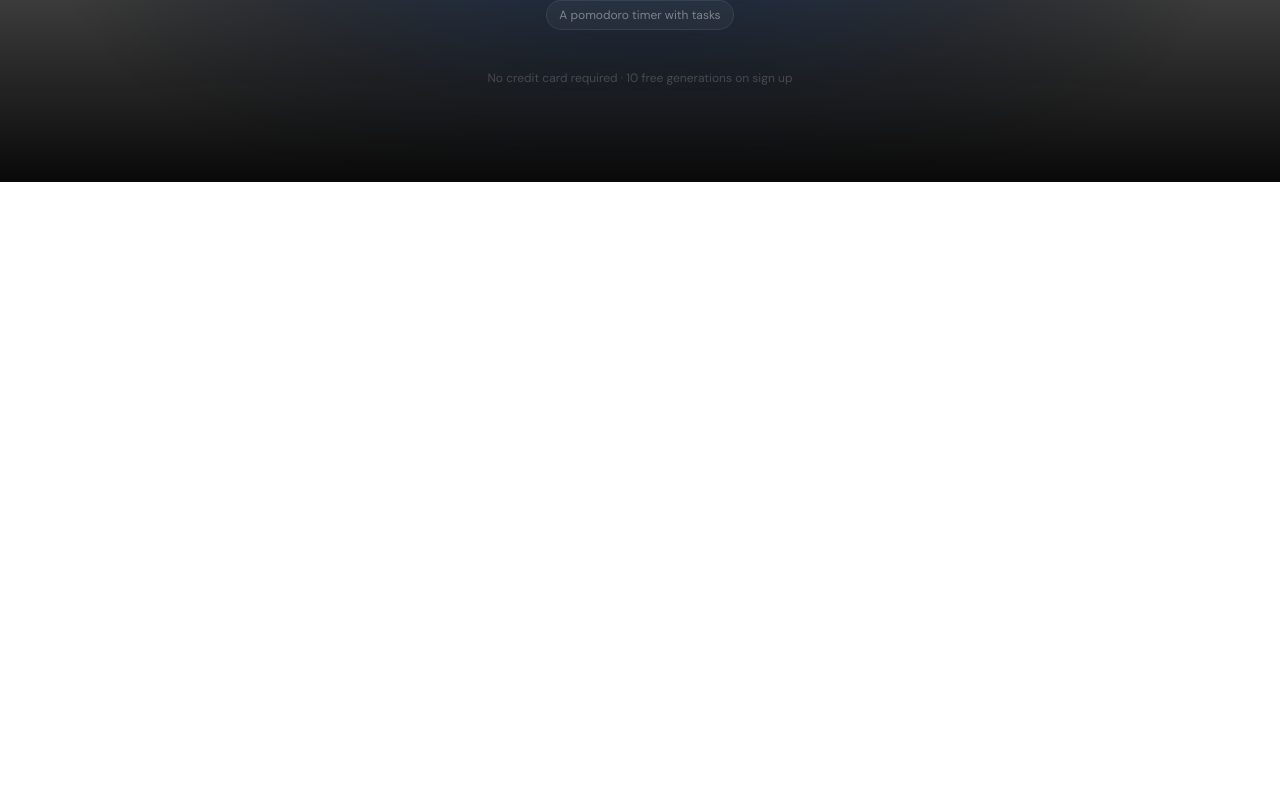
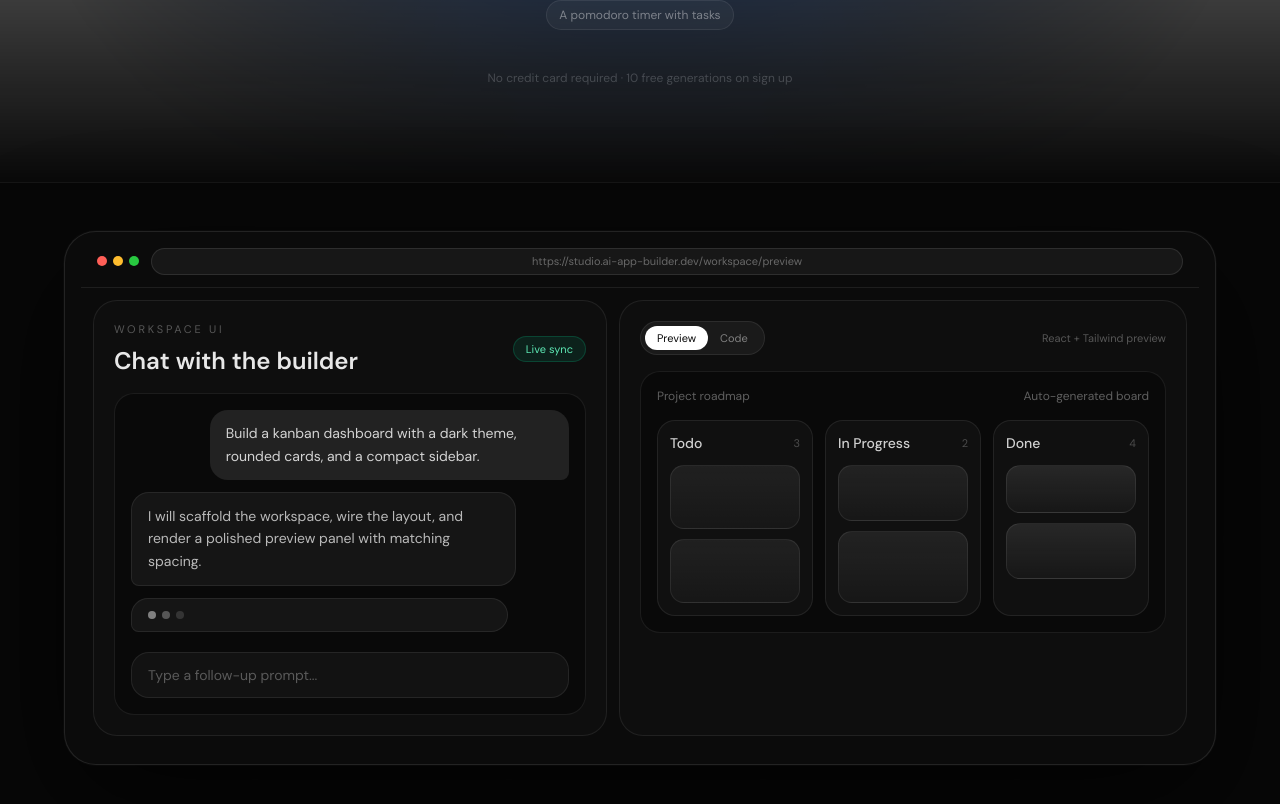
Before and after one commit to Dhruvdev05/ORBIT---Agentic-app-Builder, a Next.js app: page / in a window 1280 px wide. Shown: the part 728-1532 px from the top of the page. Before the commit the page ends 910 px from the top, so only its background shows below. Built offline with nearby package versions, Linux system fonts and the light colour scheme; no server answers.

Commit message:
Browser mockup section in landing page

```diff
--- a/app/page.tsx
+++ b/app/page.tsx
@@ -158,6 +158,120 @@ return () => clearInterval(t);
         </p>
 
         </section>
+
+{/* browser mockup section */}
+        <section className="border-t border-white/6 bg-[#070707] px-4 py-8 sm:py-12">
+          <div className="mx-auto w-full max-w-6xl rounded-[2rem] border border-white/10 bg-[#0b0b0b] p-3 shadow-[0_0_0_1px_rgba(255,255,255,0.02),0_40px_120px_rgba(0,0,0,0.65)] sm:p-4">
+            <div className="flex items-center gap-3 border-b border-white/8 px-3 pb-3 text-[11px] text-white/30 sm:px-4">
+              <div className="flex items-center gap-1.5">
+                <span className="h-2.5 w-2.5 rounded-full bg-[#ff5f57]" />
+                <span className="h-2.5 w-2.5 rounded-full bg-[#febc2e]" />
+                <span className="h-2.5 w-2.5 rounded-full bg-[#28c840]" />
+              </div>
+              <div className="flex-1 rounded-full border border-white/10 bg-white/5 px-3 py-1 text-center text-white/35">
+                https://studio.ai-app-builder.dev/workspace/preview
+              </div>
+            </div>
+
+            <div className="grid gap-3 p-3 lg:grid-cols-[0.95fr_1.05fr]">
+              <div className="rounded-[1.5rem] border border-white/8 bg-[#0e0e0e] p-4 sm:p-5">
+                <div className="mb-4 flex items-center justify-between">
+                  <div>
+                    <p className="text-[11px] uppercase tracking-[0.25em] text-white/30">
+                      Workspace UI
+                    </p>
+                    <h2 className="mt-2 text-xl font-semibold text-white/90 sm:text-2xl">
+                      Chat with the builder
+                    </h2>
+                  </div>
+                  <div className="rounded-full border border-emerald-400/20 bg-emerald-400/10 px-3 py-1 text-[11px] text-emerald-300">
+                    Live sync
+                  </div>
+                </div>
+
+                <div className="space-y-3 rounded-[1.25rem] border border-white/8 bg-[#090909] p-4">
+                  <div className="ml-auto max-w-[82%] rounded-2xl rounded-br-md bg-white/10 px-4 py-3 text-sm leading-relaxed text-white/80">
+                    Build a kanban dashboard with a dark theme, rounded cards,
+                    and a compact sidebar.
+                  </div>
+                  <div className="max-w-[88%] rounded-2xl rounded-bl-md border border-white/8 bg-white/5 px-4 py-3 text-sm leading-relaxed text-white/70">
+                    I will scaffold the workspace, wire the layout, and render a
+                    polished preview panel with matching spacing.
+                  </div>
+                  <div className="max-w-[86%] rounded-2xl rounded-bl-md border border-white/8 bg-white/5 px-4 py-3 text-sm leading-relaxed text-white/70">
+                    <div className="flex items-center gap-1.5 text-white/55">
+                      <span className="h-2 w-2 animate-pulse rounded-full bg-white/50" />
+                      <span className="h-2 w-2 animate-pulse rounded-full bg-white/35 [animation-delay:150ms]" />
+                      <span className="h-2 w-2 animate-pulse rounded-full bg-white/20 [animation-delay:300ms]" />
+                    </div>
+                  </div>
+
+                  <div className="mt-5 rounded-2xl border border-white/8 bg-[#121212] px-4 py-3 text-sm text-white/30">
+                    Type a follow-up prompt...
+                  </div>
+                </div>
+              </div>
+
+              <div className="rounded-[1.5rem] border border-white/8 bg-[#0e0e0e] p-4 sm:p-5">
+                <div className="mb-4 flex items-center justify-between gap-3">
+                  <div className="inline-flex rounded-full border border-white/8 bg-white/5 p-1 text-[11px] text-white/45">
+                    <span className="rounded-full bg-white px-3 py-1 text-[#090909]">
+                      Preview
+                    </span>
+                    <span className="px-3 py-1">Code</span>
+                  </div>
+                  <div className="text-[11px] text-white/30">
+                    React + Tailwind preview
+                  </div>
+                </div>
+
+                <div className="rounded-[1.25rem] border border-white/8 bg-[#090909] p-4">
+                  <div className="mb-4 flex items-center justify-between text-xs text-white/35">
+                    <span>Project roadmap</span>
+                    <span>Auto-generated board</span>
+                  </div>
+
+                  <div className="grid gap-3 md:grid-cols-3">
+                    <div className="rounded-2xl border border-white/8 bg-white/3 p-3">
+                      <div className="mb-3 flex items-center justify-between">
+                        <h3 className="text-sm font-medium text-white/80">Todo</h3>
+                        <span className="text-[11px] text-white/25">3</span>
+                      </div>
+                      <div className="space-y-2.5">
+                        <div className="h-16 rounded-xl border border-white/8 bg-linear-to-b from-white/7 to-white/3" />
+                        <div className="h-16 rounded-xl border border-white/8 bg-linear-to-b from-white/7 to-white/3" />
+                      </div>
+                    </div>
+
+                    <div className="rounded-2xl border border-white/8 bg-white/3 p-3">
+                      <div className="mb-3 flex items-center justify-between">
+                        <h3 className="text-sm font-medium text-white/80">
+                          In Progress
+                        </h3>
+                        <span className="text-[11px] text-white/25">2</span>
+                      </div>
+                      <div className="space-y-2.5">
+                        <div className="h-14 rounded-xl border border-white/8 bg-linear-to-b from-white/8 to-white/3" />
+                        <div className="h-18 rounded-xl border border-white/8 bg-linear-to-b from-white/8 to-white/3" />
+                      </div>
+                    </div>
+
+                    <div className="rounded-2xl border border-white/8 bg-white/3 p-3">
+                      <div className="mb-3 flex items-center justify-between">
+                        <h3 className="text-sm font-medium text-white/80">Done</h3>
+                        <span className="text-[11px] text-white/25">4</span>
+                      </div>
+                      <div className="space-y-2.5">
+                        <div className="h-12 rounded-xl border border-white/8 bg-linear-to-b from-white/10 to-white/3" />
+                        <div className="h-14 rounded-xl border border-white/8 bg-linear-to-b from-white/10 to-white/3" />
+                      </div>
+                    </div>
+                  </div>
+                </div>
+              </div>
+            </div>
+          </div>
+        </section>
      </main>
   );
 }
--- a/components/animate-ui/components/backgrounds/hole.tsx
+++ b/components/animate-ui/components/backgrounds/hole.tsx
@@ -1,11 +1,11 @@
-'use client';
+"use client";
 
-import * as React from 'react';
-import { motion } from 'motion/react';
+import * as React from "react";
+import { motion } from "motion/react";
 
-import { cn } from '@/lib/utils';
+import { cn } from "@/lib/utils";
 
-type HoleBackgroundProps = React.ComponentProps<'div'> & {
+type HoleBackgroundProps = React.ComponentProps<"div"> & {
   strokeColor?: string;
   numberOfLines?: number;
   numberOfDiscs?: number;
@@ -13,7 +13,7 @@ type HoleBackgroundProps = React.ComponentProps<'div'> & {
 };
 
 function HoleBackground({
-  strokeColor = '#737373',
+  strokeColor = "#737373",
   numberOfLines = 50,
   numberOfDiscs = 50,
   particleRGBColor = [255, 255, 255],
@@ -40,23 +40,23 @@ function HoleBackground({
   const easeInExpo = (p: number) => (p === 0 ? 0 : Math.pow(2, 10 * (p - 1)));
 
   const tweenValue = React.useCallback(
-    (start: number, end: number, p: number, ease: 'inExpo' | null = null) => {
+    (start: number, end: number, p: number, ease: "inExpo" | null = null) => {
       const delta = end - start;
-      const easeFn = ease === 'inExpo' ? easeInExpo : linear;
+      const easeFn = ease === "inExpo" ? easeInExpo : linear;
       return start + delta * easeFn(p);
     },
-    [],
+    []
   );
 
   const tweenDisc = React.useCallback(
     (disc: any) => {
       const { startDisc, endDisc } = stateRef.current;
       disc.x = tweenValue(startDisc.x, endDisc.x, disc.p);
-      disc.y = tweenValue(startDisc.y, endDisc.y, disc.p, 'inExpo');
+      disc.y = tweenValue(startDisc.y, endDisc.y, disc.p, "inExpo");
       disc.w = tweenValue(startDisc.w, endDisc.w, disc.p);
       disc.h = tweenValue(startDisc.h, endDisc.h, disc.p);
     },
-    [tweenValue],
+    [tweenValue]
   );
 
   const setSize = React.useCallback(() => {
@@ -126,10 +126,10 @@ function HoleBackground({
         stateRef.current.lines[i].push(p);
       }
     });
-    const offCanvas = document.createElement('canvas');
+    const offCanvas = document.createElement("canvas");
     offCanvas.width = width;
     offCanvas.height = height;
-    const ctx = offCanvas.getContext('2d');
+    const ctx = offCanvas.getContext("2d");
     if (!ctx) return;
     stateRef.current.lines.forEach((line: any) => {
       ctx.save();
@@ -181,10 +181,12 @@ function HoleBackground({
         vy,
         p: 0,
         r,
-        c: `rgba(${particleRGBColor[0]}, ${particleRGBColor[1]}, ${particleRGBColor[2]}, ${Math.random()})`,
+        c: `rgba(${particleRGBColor[0]}, ${particleRGBColor[1]}, ${
+          particleRGBColor[2]
+        }, ${Math.random()})`,
       };
     },
-    [particleRGBColor],
+    [particleRGBColor]
   );
 
   const setParticles = React.useCallback(() => {
@@ -219,7 +221,7 @@ function HoleBackground({
         outerDisc.h,
         0,
         0,
-        Math.PI * 2,
+        Math.PI * 2
       );
       ctx.stroke();
       ctx.closePath();
@@ -238,7 +240,7 @@ function HoleBackground({
         }
       });
     },
-    [strokeColor],
+    [strokeColor]
   );
 
   const drawLines = React.useCallback((ctx: CanvasRenderingContext2D) => {
@@ -281,7 +283,7 @@ function HoleBackground({
   const tick = React.useCallback(() => {
     const canvas = canvasRef.current;
     if (!canvas) return;
-    const ctx = canvas.getContext('2d');
+    const ctx = canvas.getContext("2d");
     if (!ctx) return;
     ctx.clearRect(0, 0, canvas.width, canvas.height);
     ctx.save();
@@ -313,9 +315,9 @@ function HoleBackground({
       setLines();
       setParticles();
     };
-    window.addEventListener('resize', handleResize);
+    window.addEventListener("resize", handleResize);
     return () => {
-      window.removeEventListener('resize', handleResize);
+      window.removeEventListener("resize", handleResize);
       cancelAnimationFrame(animationFrameIdRef.current);
     };
   }, [init, tick, setSize, setDiscs, setLines, setParticles]);
@@ -324,10 +326,10 @@ function HoleBackground({
     <div
       data-slot="hole-background"
       className={cn(
-        'relative size-full overflow-hidden',
+        "relative size-full overflow-hidden",
         'before:content-[""] before:absolute before:top-1/2 before:left-1/2 before:block before:size-[140%] dark:before:[background:radial-gradient(ellipse_at_50%_55%,transparent_10%,black_50%)] before:[background:radial-gradient(ellipse_at_50%_55%,transparent_10%,white_50%)] before:[transform:translate3d(-50%,-50%,0)]',
         'after:content-[""] after:absolute after:z-[5] after:top-1/2 after:left-1/2 after:block after:size-full after:[background:radial-gradient(ellipse_at_50%_75%,#3b82f6_20%,transparent_75%)] after:[transform:translate3d(-50%,-50%,0)] after:mix-blend-overlay',
-        className,
+        className
       )}
       {...props}
     >
@@ -338,13 +340,13 @@ function HoleBackground({
       />
       <motion.div
         className={cn(
-          'absolute top-[-71.5%] left-1/2 z-[3] w-[30%] h-[140%] rounded-b-full blur-3xl opacity-75 dark:mix-blend-plus-lighter mix-blend-plus-darker [transform:translate3d(-50%,0,0)] [background-position:0%_100%] [background-size:100%_200%]',
-          'dark:[background:linear-gradient(20deg,#00f8f1,#ffbd1e20_16.5%,#fe848f_33%,#fe848f20_49.5%,#00f8f1_66%,#00f8f160_85.5%,#ffbd1e_100%)_0_100%_/_100%_200%] [background:linear-gradient(20deg,#00f8f1,#ffbd1e40_16.5%,#fe848f_33%,#fe848f40_49.5%,#00f8f1_66%,#00f8f180_85.5%,#ffbd1e_100%)_0_100%_/_100%_200%]',
+          "absolute top-[-71.5%] left-1/2 z-[3] w-[30%] h-[140%] rounded-b-full blur-3xl opacity-75 dark:mix-blend-plus-lighter mix-blend-plus-darker [transform:translate3d(-50%,0,0)] [background-position:0%_100%] [background-size:100%_200%]",
+          "dark:[background:linear-gradient(20deg,#00f8f1,#ffbd1e20_16.5%,#fe848f_33%,#fe848f20_49.5%,#00f8f1_66%,#00f8f160_85.5%,#ffbd1e_100%)_0_100%_/_100%_200%] [background:linear-gradient(20deg,#00f8f1,#ffbd1e40_16.5%,#fe848f_33%,#fe848f40_49.5%,#00f8f1_66%,#00f8f180_85.5%,#ffbd1e_100%)_0_100%_/_100%_200%]"
         )}
-        animate={{ backgroundPosition: '0% 300%' }}
-        transition={{ duration: 5, ease: 'linear', repeat: Infinity }}
+        animate={{ backgroundPosition: "0% 300%" }}
+        transition={{ duration: 5, ease: "linear", repeat: Infinity }}
       />
-      <div className="absolute top-0 left-0 z-[7] size-full dark:[background:repeating-linear-gradient(transparent,transparent_1px,white_1px,white_2px)] mix-blend-overlay opacity-50" />
+      {/* <div className="absolute top-0 left-0 z-[7] size-full dark:[background:repeating-linear-gradient(transparent,transparent_1px,white_1px,white_2px)] mix-blend-overlay opacity-50" /> */}
     </div>
   );
 }
```
